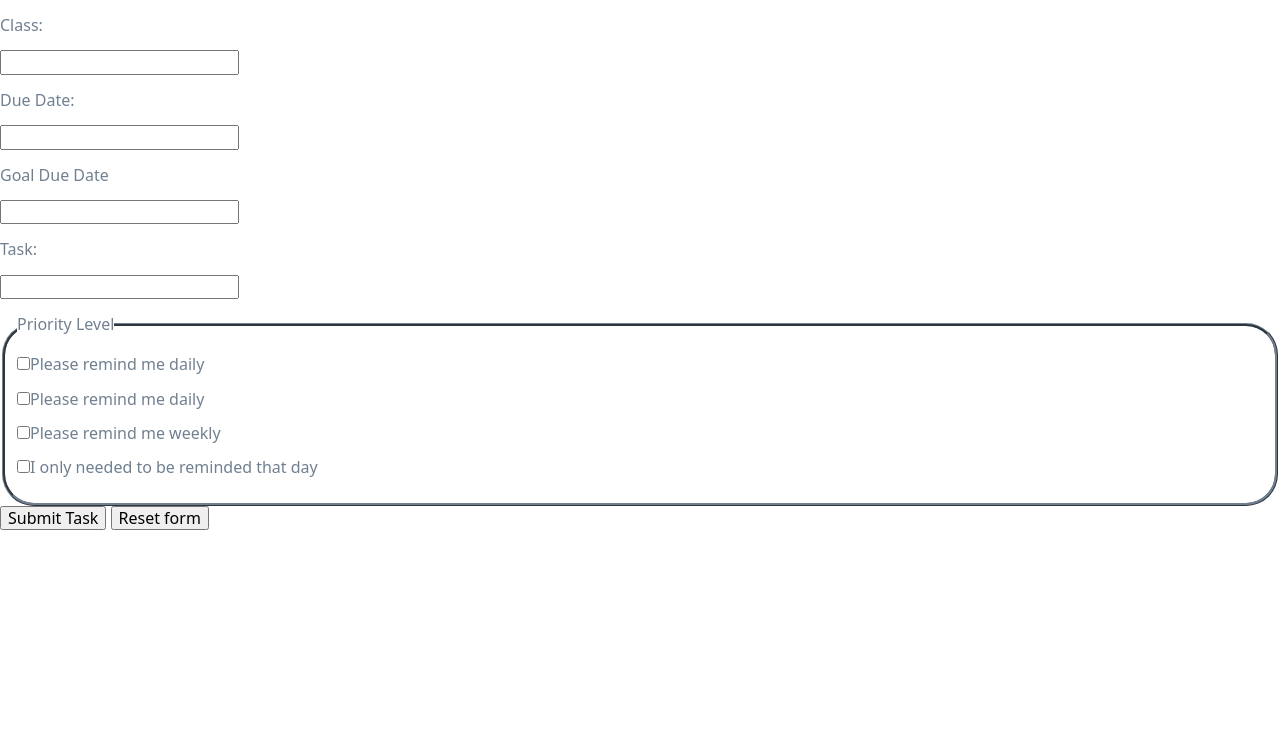
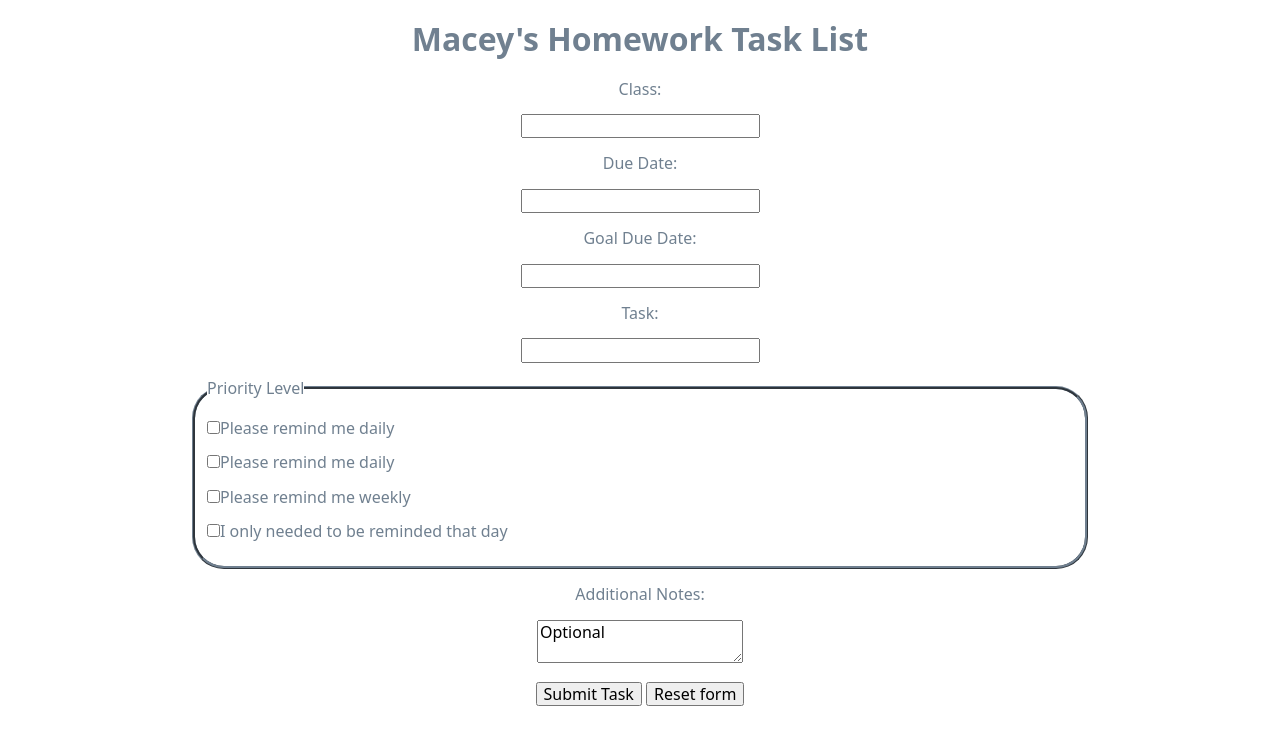
Before and after one commit to swic-cis-177/mt-project-maceyjshort, a website: page index.html in a window 1280 px wide. Drawn offline with nearby package versions, Linux system fonts and the light colour scheme.

Commit message:
add wrapper and center elements

```diff
--- a/index.html
+++ b/index.html
@@ -14,17 +14,22 @@
     <title>Document</title>
   </head>
   <body>
+    <div id="wrapper">
     <!-- 'Connect' JS to this HTML file. -->
     <script src="./scripts.js"></script>
+    <div id= "center">
+    <h1>Macey's Homework Task List</h1></div>
     <form>
+      <div id="textFields">
       <p><label for= "class">Class: </label></p>
       <p><input type= "text" id="class" name="class"></p>
       <p><label for= "dueDate">Due Date: </label></p>
       <p><input type ="text" id="dueDate" name ="dueDate"></p>
-      <p><label for= "goalDueDate">Goal Due Date</label></p>
+      <p><label for= "goalDueDate">Goal Due Date:</label></p>
       <p><input type= "text" id="goalDueDate" name="goalDueDate"></p>
       <p><label for="task">Task: </label></p>
       <p><input type = "text" id="task" name ="task"></p>
+      </div>
       <fieldset>
         <legend>Priority Level</legend>
         <p><input type ="checkbox" name="daily" id ="daily" value="yes">Please remind me daily</p>
@@ -32,8 +37,13 @@
         <p><input type= "checkbox" name="weekly" id="weekly" value= "yes">Please remind me weekly</p>
         <p><input type="checkbox" name="once" id="once" value="yes">I only needed to be reminded that day</p>
       </fieldset>
+      <div id= "center">
+        <p><label for="msg">Additional Notes:</label></p>
+        <p><textarea id= "msg" name= "user_message">Optional</textarea></p>
       <button type= "submit">Submit Task</button>
       <button type="reset">Reset form</button>
+    </div>
     </form>
+    </div>
   </body>
 </html>
```
